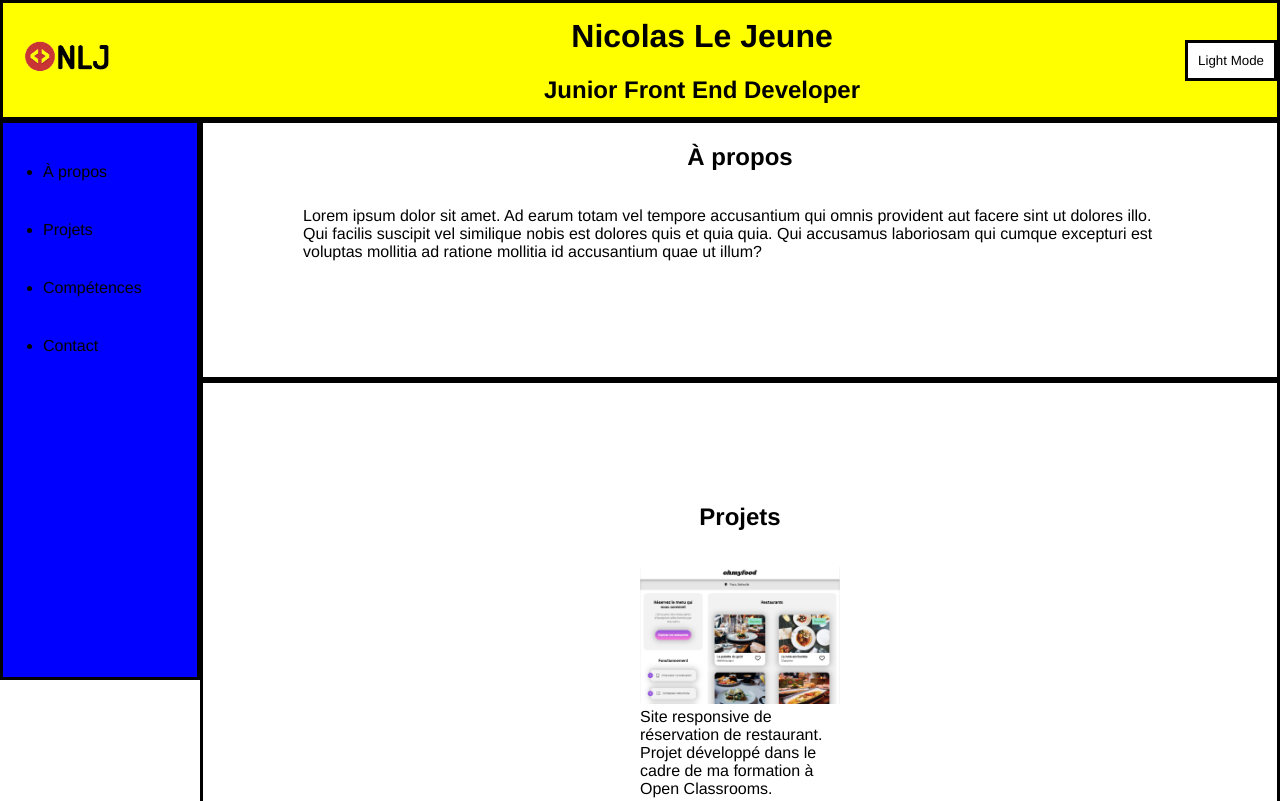
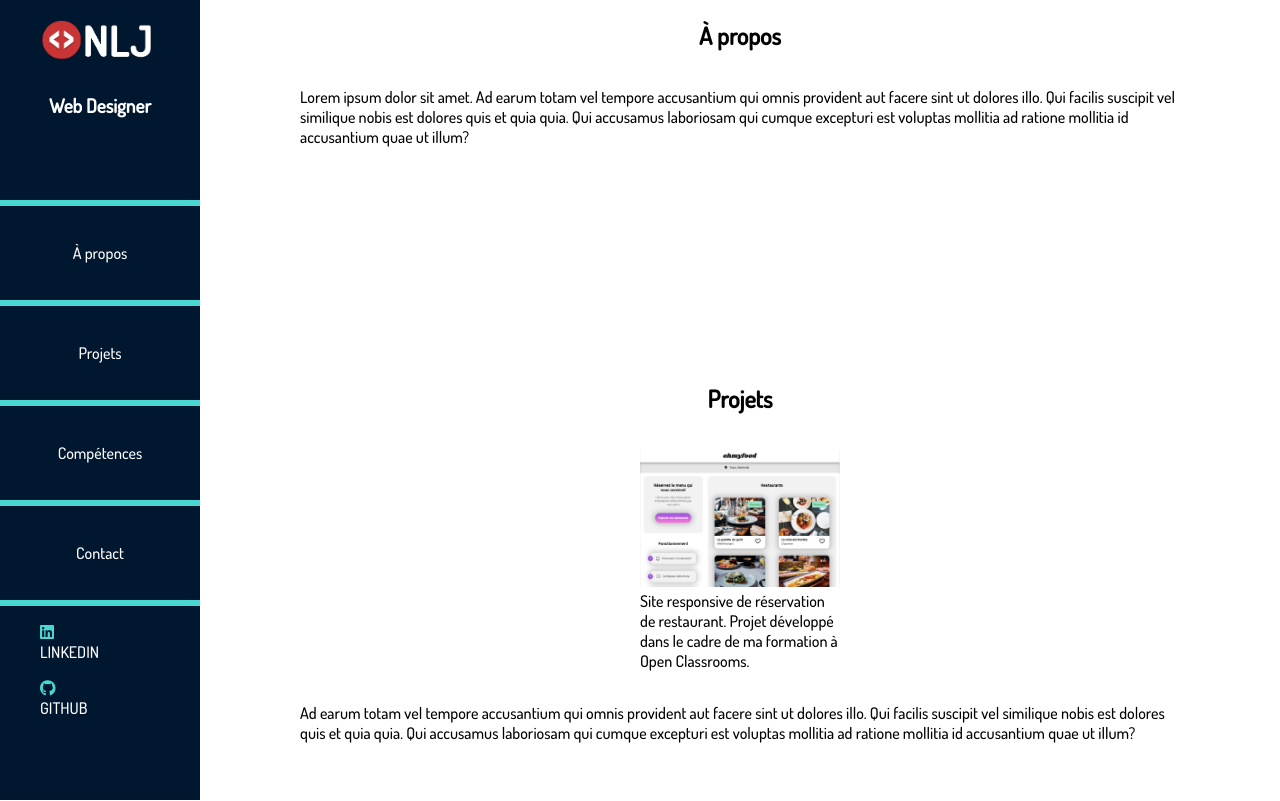
Before and after one commit to Pangzidao/portfolio, a plain HTML site: page index.html in a window 1280 px wide. Shown: the top 801 px of the page. Drawn offline with Linux system fonts and the light colour scheme.

Commit message:
changement style

```diff
--- a/Style/main.scss
+++ b/Style/main.scss
@@ -1,62 +1,82 @@
 $couleur1:#c93434;
 
+@font-face {
+    font-family: "dosis";
+    src: url(/Dosis/Dosis-Medium.ttf);
+}
+
 *{
-    font-family: helvetica,"banhaus", sans-serif,'Times New Roman', Times, serif;
+    font-family: "dosis","banhaus", sans-serif,'Times New Roman', Times, serif;
     box-sizing: border-box;
-    color: black;
     text-decoration: none;
 }
 
-.logo{
-    width: 100px;
-}
+
 body{
     margin: 0%;
     display: flex;
     flex-flow: column;
 
     header{
-        border: solid;
-        height: 120px;
-        width: 100vw;
+        height: 200px;
+        width: 200px;
         display: flex;
+        flex-direction: column;
         align-items: center;
-        background-color: yellow;
-        figure{
-            flex-basis: 200px;
-            margin: 0 0 0 16px;
+        position: fixed;
+        background-color: #001730;
+
+        .logo{
+            width: 100%;
+            display: flex;
+            justify-content: center;
         }
 
-        #title{
-            flex-grow:1;
+
+            h1{
             text-align: center;
+            font-size: 1.2rem;
+            color: white;
+            }
+
+
         }
 
-        button{
-            padding: 10px;
-            border: solid black;
-            background-color: white;
+
+    nav{
+        width: 200px;
+        margin-top: 100px;
+        position: fixed;
+        top:100px;
+        background-color: #001730;
+
+        ul{
+            display: flex;
+            flex-direction: column;
+            justify-content: space-around;
+            align-items: center;
+            text-align: center;
+            margin: 0;
+            padding: 0;
+            border-top:#4AD7D1 solid;
+            border-bottom: #4AD7D1 solid;
+
+
+            li{
+                border-top: #4AD7D1 solid;
+                border-bottom: #4AD7D1 solid;
+                list-style: none;
+                width: 100%;
+                height: 100px;
+                display: flex;
+                justify-content: center;
+                align-items: center;
+                a{
+                    color: white;
+                }
+            }
         }
     }
-
-    aside{
-        border: solid;
-        position: fixed;
-        left: 0;
-        top:120px;
-        bottom: 120px;
-        width: 200px;
-        background-color: blue;
-        nav{
-            ul{
-                li{
-                    margin-top: 40px;
-                }
-            }
-
-        }
-    }
-
     main{
         top:100px;
         left: 200px;
@@ -65,8 +85,13 @@ body{
         flex-direction: column;
 
 
+        button{
+            padding: 10px;
+            background-color: white;
+        }
+
+
         #me{
-            border: solid;
             display: flex;
             justify-content: space-between;
             align-items: center;
@@ -76,7 +101,6 @@ body{
         }
 
         #projet{
-            border: solid;
             display: flex;
             flex-direction: column;
             padding: 100px;
@@ -93,7 +117,6 @@ body{
         }
 
         #skills{
-            border: solid;
             display: flex;
             flex-direction: column;
             padding: 100px;
@@ -107,11 +130,22 @@ body{
 
     }
     footer{
-        border:solid;
-        height: 120px;
-        display: flex;
-        justify-content: space-around;
-        align-items: center;
+        width: 200px;
+        height: 200px;
+        position: fixed;
+        bottom: 0px;
+        background-color: #001730;
+        border-top: 6px solid #4AD7D1  ;
+        figure{
+            i{
+                color:#4AD7D1;
+            }
+            figcaption{
+                color: white;
+            }
+
+        }
+
     }
 
 
--- a/index.html
+++ b/index.html
@@ -10,29 +10,31 @@
     <body>
         <header>
             <figure>
-                <img class="logo" src="logo.png" alt="logo">
+                <img class="logo" src="logo-white.png" alt="logo">
             </figure>
-            <div id="title">
-                <h1 class="text">Nicolas Le Jeune</h2>
-                <h2 class="text">Junior Front End Developer</h3>
+            <h1 class="text">Web Designer</h3>
+
+
+
+            <div id="external-link">
+
             </div>
 
-            <button type="button" id="modeButton" onclick="changeMode()">Light Mode</button>
+
+
         </header>
 
-        <aside>
         <nav>
             <ul>
                 <li><a class="text" href="#me">À propos</a></li>
                 <li><a class="text" href="#projet">Projets</a></li>
                 <li><a class="text" href="#skills">Compétences</a></li>
                 <li><a class="text" href="">Contact</a></li>
-
             </ul>
         </nav>
-        </aside>
 
         <main>
+            <!--<button type="button" id="modeButton" onclick="changeMode()">Light Mode</button>-->
 
             <section id="me">
                 <h2 class="text">À propos</h2>
@@ -106,9 +108,6 @@
 
             <footer>
                 <figure>
-                    <img class="logo" src="logo.png" alt="logo">
-                </figure>
-                <figure>
                     <i class="fa-brands fa-linkedin"></i>
                     <figcaption class="text">LINKEDIN</figcaption>
                 </figure>
```
Also changed, not shown: NLJ-log-white.png (added), Style/main.css, logo-white.png (added), 1 other file. Lines whose indentation alone changed are shown as unchanged.
